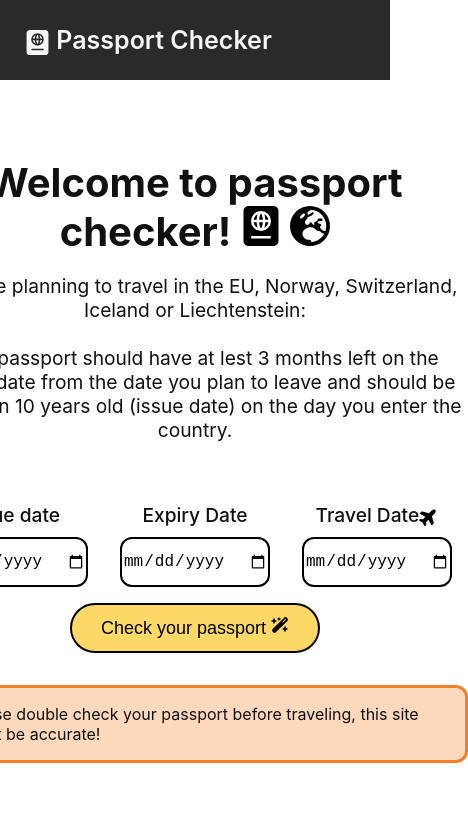
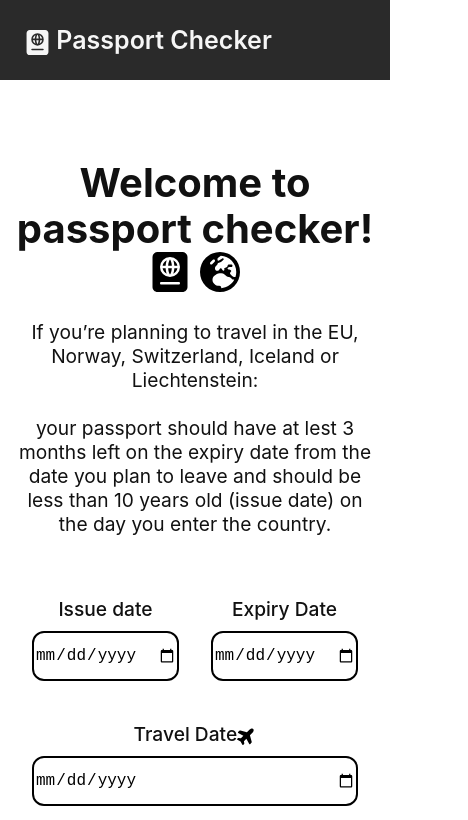
Before and after one commit to Heather0K/passport-checker, a Next.js app: page / in a window 390 px wide. Shown: the top 820 px of the page, 468 px wide, since content can reach past the window. Built offline with nearby package versions, Linux system fonts and the light colour scheme.

Commit message:
make responsive and add max date for 2050

```diff
--- a/components/form.tsx
+++ b/components/form.tsx
@@ -16,6 +16,7 @@ const FlexContainer = styled.div`
   max-width: 800px;
   margin-top: 1rem;
   font-weight: 500;
+  flex-wrap: wrap;
 `
 
 const Result = styled.div`
@@ -42,6 +43,7 @@ const FormItem = styled.div`
   flex-direction: column;
   text-align: center;
   padding: 1em;
+  flex-grow: 1;
 
   & label {
     font-size: 1.2rem;
@@ -65,7 +67,7 @@ const FormItem = styled.div`
   & input {
     font-size: 1rem;
     height: 50px;
-    width: 150px;
+    width: 100%;
     border: 2px solid black;
     transition: all ease 0.2s;
     border-radius: 12px;
@@ -96,6 +98,12 @@ const SubmitButton = styled.button`
     transform: translateY(2px);
     box-shadow: 0 10px 20px 2px rgba(0, 0, 0, 0.25);
   }
+  @media screen and (max-width: 600px) {
+    width: 190px;
+
+    @media screen and (max-width: 400px) {
+   width: 150px;
+  }
 `
 const ResetButton = styled(SubmitButton)`
   background-color: #e5e5e3;
@@ -118,6 +126,7 @@ export default function Form() {
     const isError = issueExpError || expTravelError;
     const handleSubmit = (event) => {
 
+        console.log(new Date().toISOString().split("T")[0])
         setIsLoading(true)
         event.preventDefault()
 
@@ -170,10 +179,17 @@ export default function Form() {
                     </Error>
                 )}
 
-                <div style={{display: 'flex'}}>
+                <div style={{display: 'flex', flexWrap: 'wrap'}}>
                     <FormItem data-is-error={issueExpError}>
                         <label htmlFor="issue">Issue date </label>
-                        <input type="date" id="issue" name="issue" required/>
+                        <input
+                            type="date"
+                            id="issue"
+                            name="issue"
+                            required
+                            max={'2050-01-01'}
+                            min={'1990-01-01'}
+                        />
                     </FormItem>
 
                     <FormItem data-is-error={isError}>
@@ -184,6 +200,7 @@ export default function Form() {
                             name="expiry"
                             required
                             min={new Date().toISOString().split("T")[0]}
+                            max={'2050-01-01'}
                         />
                     </FormItem>
 
@@ -195,6 +212,7 @@ export default function Form() {
                             name="travel"
                             required
                             min={new Date().toISOString().split("T")[0]}
+                            max={'2050-01-01'}
                         />
                     </FormItem>
                 </div>
--- a/components/sharedstyles.tsx
+++ b/components/sharedstyles.tsx
@@ -8,11 +8,10 @@ export const Container = styled.div`
   min-height: 100vh;
 `
 export const Main = styled.main`
-  padding: 5rem 0;
+  padding: 5rem 1rem;
   flex: 1;
   display: flex;
   flex-direction: column;
-
   align-items: center;
 `
 
```
